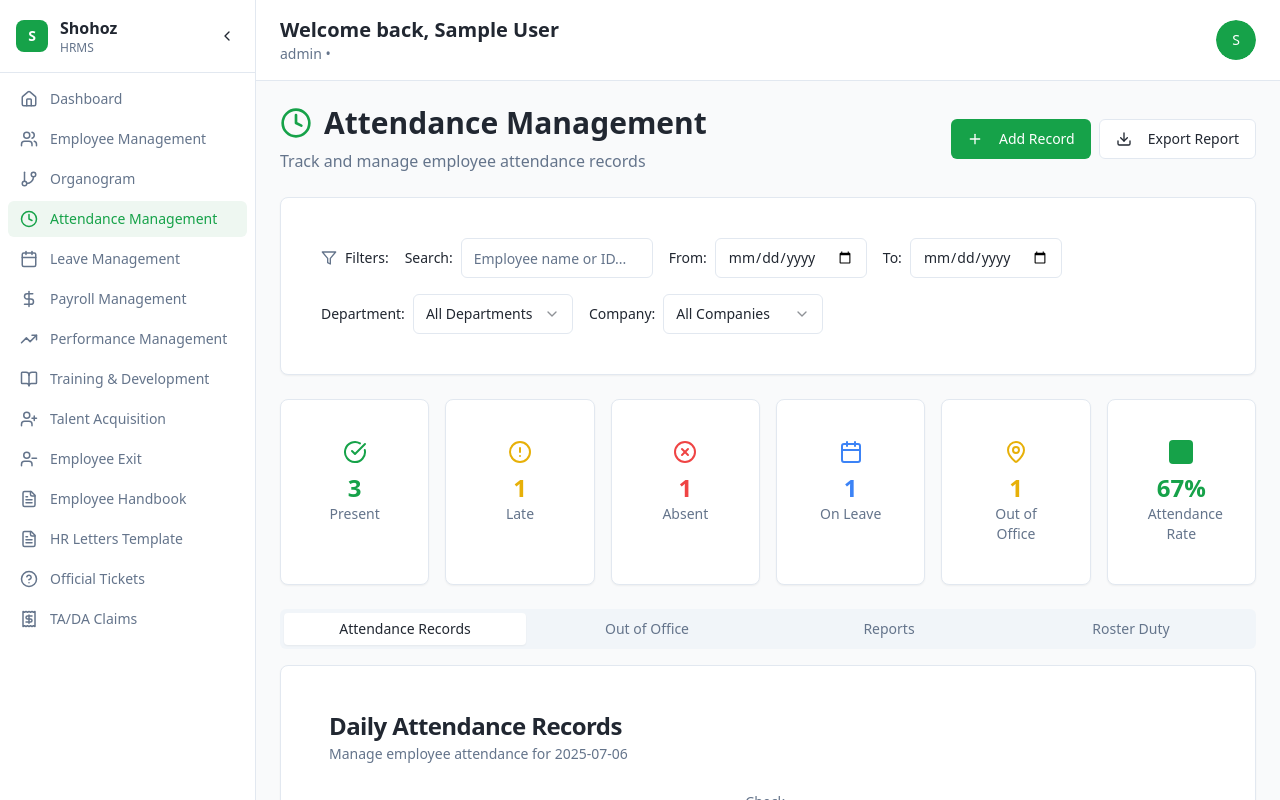
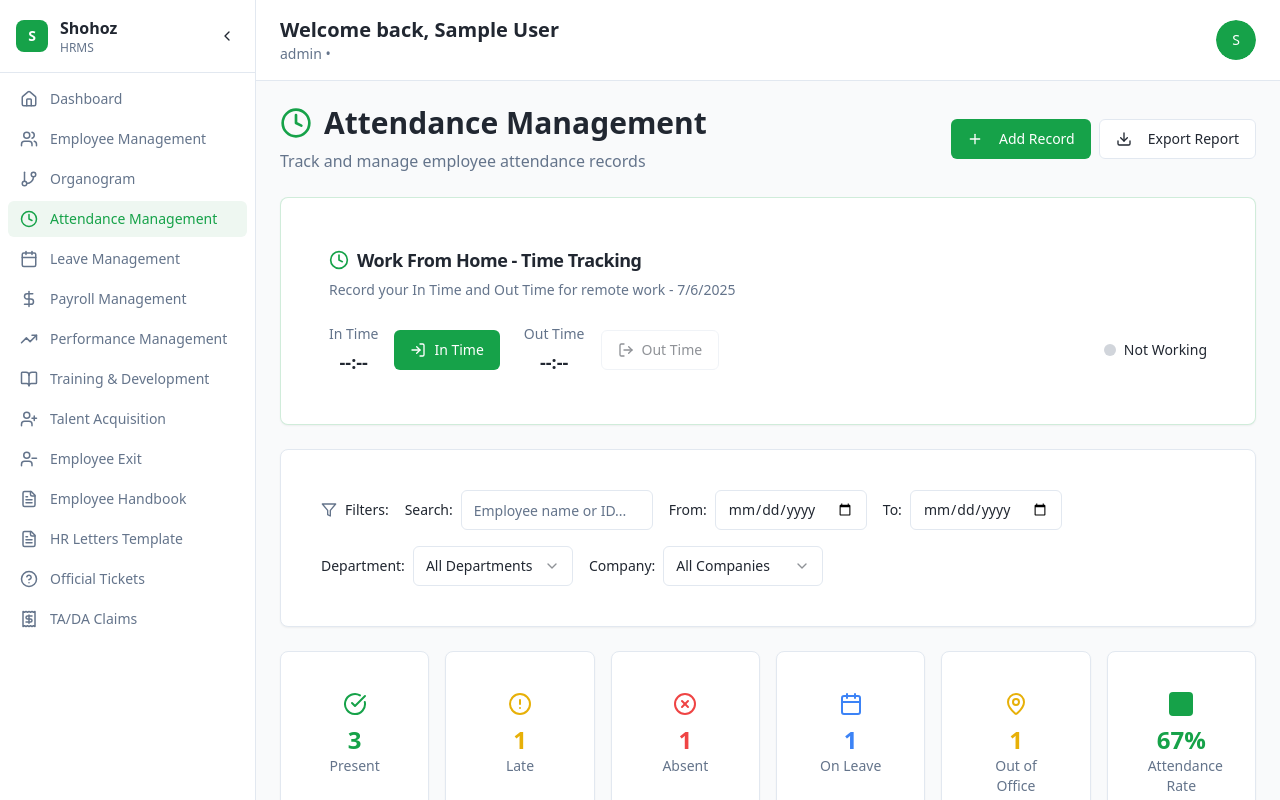
Before and after one commit to motalebhossain786/shohoz-hrms-dev, a React (Vite) app: page /attendance in a window 1280 px wide. Built offline with nearby package versions, Linux system fonts and the light colour scheme; sample sign-in values are in the browser's storage.

Commit message:
Add prototype for attendance

```diff
--- a/src/pages/AttendanceManagement.tsx
+++ b/src/pages/AttendanceManagement.tsx
@@ -9,7 +9,7 @@ import { Label } from '@/components/ui/label';
 import { Select, SelectContent, SelectItem, SelectTrigger, SelectValue } from '@/components/ui/select';
 import { Textarea } from '@/components/ui/textarea';
 import { Tabs, TabsContent, TabsList, TabsTrigger } from '@/components/ui/tabs';
-import { Clock, Calendar, CheckCircle, XCircle, AlertCircle, Edit, Trash2, Plus, Download, MapPin, Filter } from 'lucide-react';
+import { Clock, Calendar, CheckCircle, XCircle, AlertCircle, Edit, Trash2, Plus, Download, MapPin, Filter, LogIn, LogOut } from 'lucide-react';
 import { useToast } from '@/hooks/use-toast';
 
 const AttendanceManagement = () => {
@@ -24,6 +24,14 @@ const AttendanceManagement = () => {
   const [editingOutOfOffice, setEditingOutOfOffice] = useState(null);
   const [creatingRoster, setCreatingRoster] = useState(false);
   const [editingRoster, setEditingRoster] = useState(null);
+
+  // Remote attendance tracking state
+  const [remoteAttendance, setRemoteAttendance] = useState({
+    inTime: null,
+    outTime: null,
+    isCheckedIn: false,
+    todayDate: new Date().toLocaleDateString()
+  });
   const [attendanceRecords, setAttendanceRecords] = useState([
     {
       id: 1,
@@ -654,6 +662,54 @@ const AttendanceManagement = () => {
 
   const stats = calculateStats();
 
+  // Remote attendance functions
+  const handleInTime = () => {
+    const currentTime = new Date().toLocaleTimeString('en-US', {
+      hour12: true,
+      hour: '2-digit',
+      minute: '2-digit'
+    });
+
+    setRemoteAttendance(prev => ({
+      ...prev,
+      inTime: currentTime,
+      isCheckedIn: true
+    }));
+
+    toast({
+      title: "In Time Recorded",
+      description: `Work started at ${currentTime}`,
+    });
+  };
+
+  const handleOutTime = () => {
+    if (!remoteAttendance.isCheckedIn) {
+      toast({
+        title: "Error",
+        description: "Please record In Time first",
+        variant: "destructive"
+      });
+      return;
+    }
+
+    const currentTime = new Date().toLocaleTimeString('en-US', {
+      hour12: true,
+      hour: '2-digit',
+      minute: '2-digit'
+    });
+
+    setRemoteAttendance(prev => ({
+      ...prev,
+      outTime: currentTime,
+      isCheckedIn: false
+    }));
+
+    toast({
+      title: "Out Time Recorded",
+      description: `Work ended at ${currentTime}`,
+    });
+  };
+
   return (
     <div className="space-y-6">
       <div className="flex items-center justify-between">
@@ -691,6 +747,78 @@ const AttendanceManagement = () => {
           </Button>
         </div>
       </div>
+
+      {/* Remote Attendance Section */}
+      <Card className="dashboard-card border-primary/20">
+        <CardHeader>
+          <CardTitle className="flex items-center gap-2 text-lg">
+            <Clock className="h-5 w-5 text-primary" />
+            Work From Home - Time Tracking
+          </CardTitle>
+          <CardDescription>
+            Record your In Time and Out Time for remote work - {remoteAttendance.todayDate}
+          </CardDescription>
+        </CardHeader>
+        <CardContent>
+          <div className="flex flex-col sm:flex-row gap-4 items-start sm:items-center justify-between">
+            <div className="flex flex-col sm:flex-row gap-6">
+              <div className="flex items-center gap-4">
+                <div className="text-center">
+                  <div className="text-sm text-muted-foreground mb-1">In Time</div>
+                  <div className="text-lg font-semibold text-foreground">
+                    {remoteAttendance.inTime || '--:--'}
+                  </div>
+                </div>
+                <Button
+                  onClick={handleInTime}
+                  disabled={remoteAttendance.isCheckedIn}
+                  className="flex items-center gap-2"
+                  variant={remoteAttendance.isCheckedIn ? "outline" : "default"}
+                >
+                  <LogIn className="h-4 w-4" />
+                  {remoteAttendance.isCheckedIn ? "Checked In" : "In Time"}
+                </Button>
+              </div>
+
+              <div className="flex items-center gap-4">
+                <div className="text-center">
+                  <div className="text-sm text-muted-foreground mb-1">Out Time</div>
+                  <div className="text-lg font-semibold text-foreground">
+                    {remoteAttendance.outTime || '--:--'}
+                  </div>
+                </div>
+                <Button
+                  onClick={handleOutTime}
+                  disabled={!remoteAttendance.isCheckedIn}
+                  className="flex items-center gap-2"
+                  variant={!remoteAttendance.isCheckedIn ? "outline" : "default"}
+                >
+                  <LogOut className="h-4 w-4" />
+                  Out Time
+                </Button>
+              </div>
+            </div>
+
+            {/* Status Indicator */}
+            <div className="flex items-center gap-2">
+              <div className={`w-3 h-3 rounded-full ${remoteAttendance.isCheckedIn ? 'bg-green-500 animate-pulse' : 'bg-gray-300'}`}></div>
+              <span className="text-sm font-medium">
+                {remoteAttendance.isCheckedIn ? 'Working' : 'Not Working'}
+              </span>
+            </div>
+          </div>
+
+          {/* Working Hours Display */}
+          {remoteAttendance.inTime && remoteAttendance.outTime && (
+            <div className="mt-4 p-3 bg-secondary/20 rounded-lg">
+              <div className="text-sm text-muted-foreground">Today's Working Hours</div>
+              <div className="text-lg font-semibold text-primary">
+                {remoteAttendance.inTime} - {remoteAttendance.outTime}
+              </div>
+            </div>
+          )}
+        </CardContent>
+      </Card>
 
       {/* Filters */}
       <Card className="dashboard-card">
```
